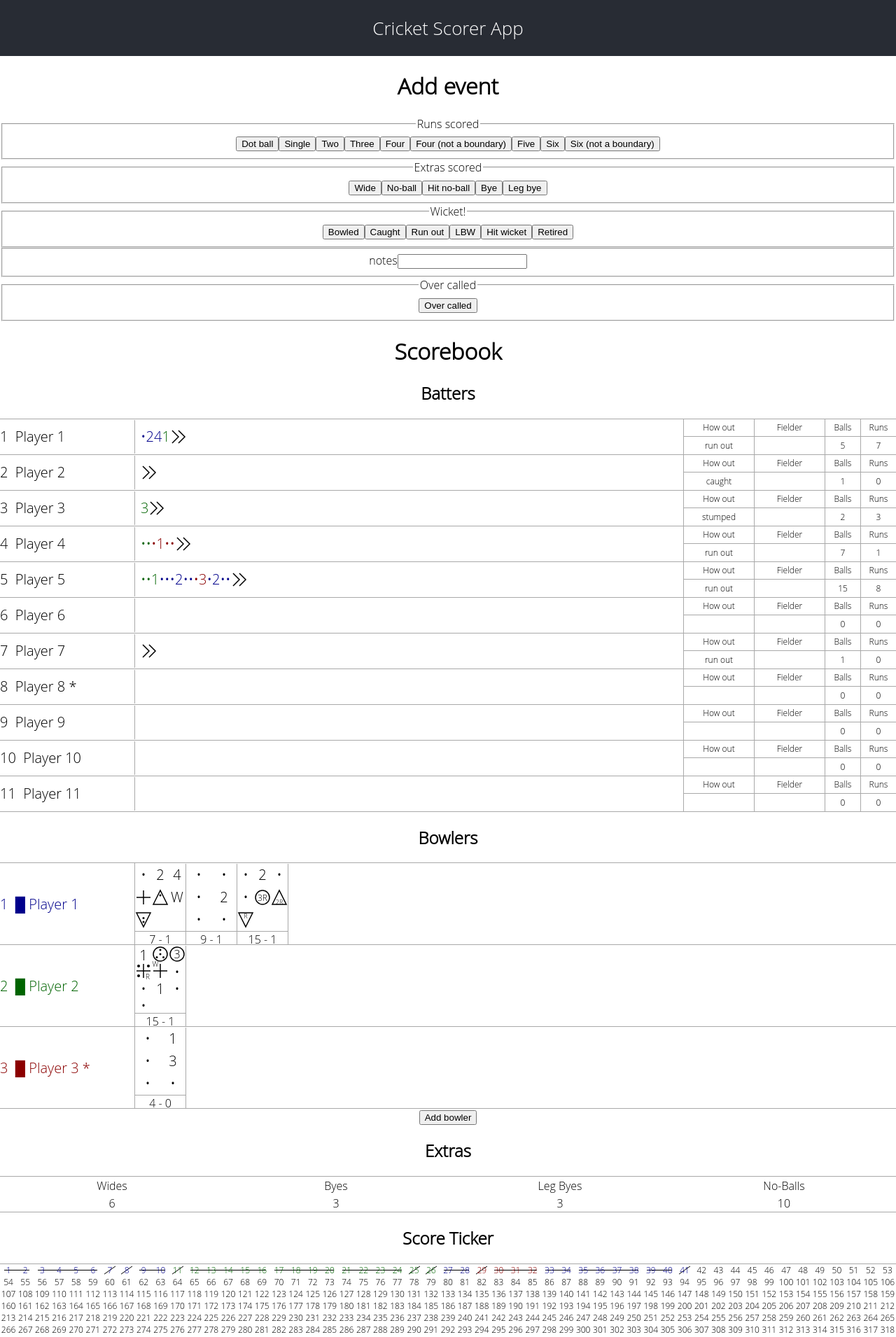
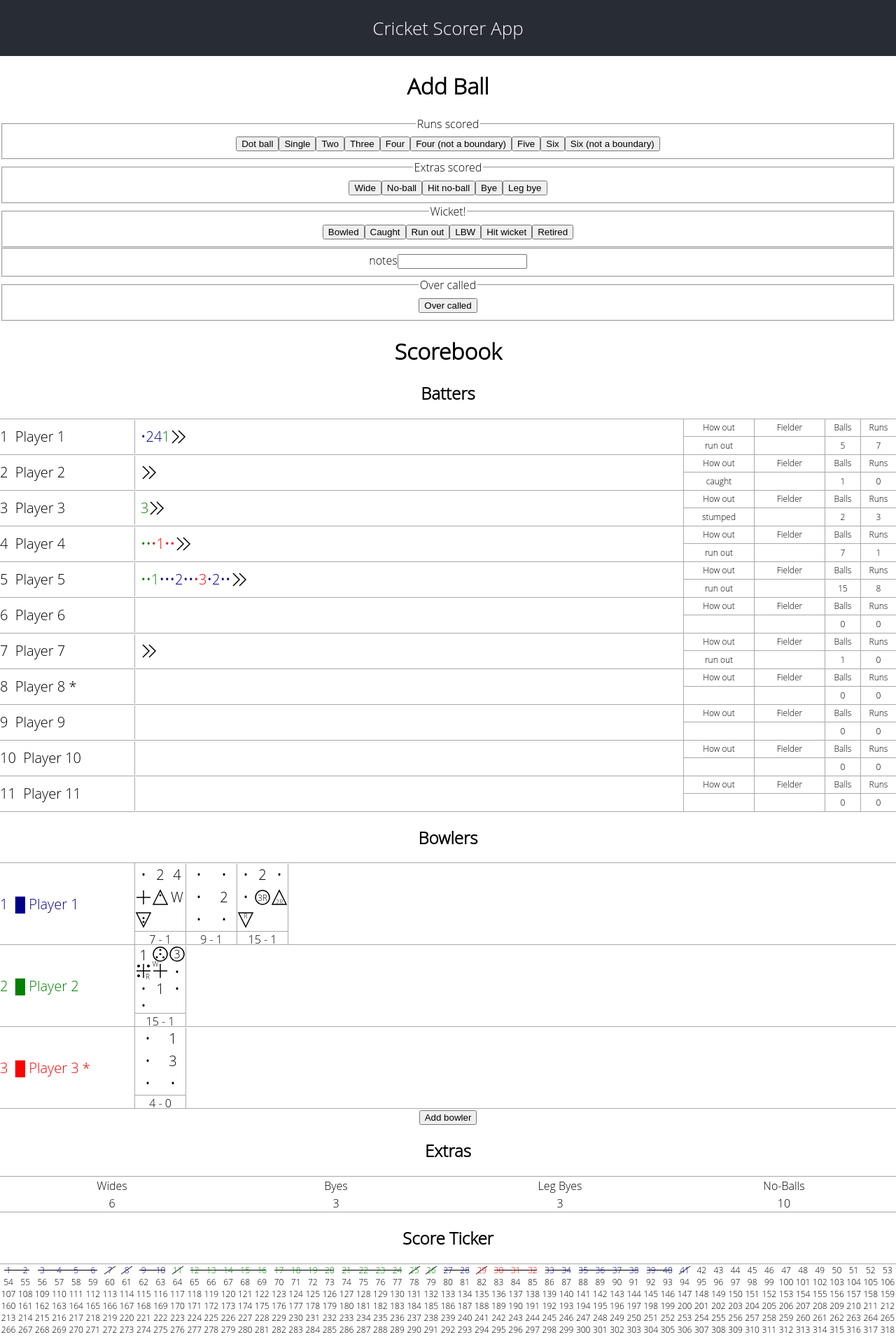
Before and after one commit to effortnottalent/cricket-scorer-app, a React (Create React App) app: page / in a window 1280 px wide. Shown: the top 1910 px of the page at 70% size. Built offline with nearby package versions, Linux system fonts and the light colour scheme.

Commit message:
edit balls seem to be working alright

```diff
--- a/src/App.js
+++ b/src/App.js
@@ -1,74 +1,40 @@
 import {
-  useReducer,
-  createContext
+  useState
 } from 'react';
-import eventsReducer from './eventsReducer.js';
-import playersReducer from './playersReducer.js';
 
 import './App.css';
 
 import Scoreboard from './Scoreboard';
 import BallByBall from './BallByBall.js';
-import AddOrUpdateEvent from './AddEvent.js';
+import CrupdateEvent from './CrupdateEvent.js';
 import Scorebook from './Scorebook.js';
 
-import { initialEvents } from './stubEventData.js';
+import { Contexts } from './Contexts.js';
 
-const initialPlayers = [
-  ...[...Array(11)].map((_, i) => ({ id: i, type: 'batter'})),
-  ...[...Array(3)].map((_, i) => ({ id: i, type: 'bowler'}))
-];
-
-export const EventsContext = createContext(initialEvents);
-export const PlayersContext = createContext(initialPlayers);
 
 function App() {
-  const [ events, eventDispatch ] = useReducer(eventsReducer, initialEvents);
-  const [ players, playerDispatch ] = useReducer(playersReducer, initialPlayers);
-
-  function handleAddEvent(event) {
-    eventDispatch({
-      type: 'addevent',
-      event: event
-    })
-  }
-
-  function handleEditEvent(event) {
-    eventDispatch({
-      type: 'editevent',
-      event: event
-    })
-  }
-
-  function handleChangePlayer(player) {
-    playerDispatch({
-      type: 'editplayer',
-      player: player
-    })
-  }
+  const [ eventToEdit, setEventToEdit ] = useState({});
 
   return (
     <div className="App">
       <header className="App-header">
         Cricket Scorer App
       </header>
-      <AddOrUpdateEvent
-        onAddEvent={handleAddEvent}
-        onEditEvent={handleEditEvent}
-        players={players}
-      />
-      <Scorebook
-        players={players}
-        onChangePlayer={handleChangePlayer}
-      />
-      <Scoreboard
-        events={events}
-        players={players}
-      />
-      <BallByBall
-        events={events}
-        players={players}
-      />
+      <Contexts>
+        {Object.keys(eventToEdit).length !== 0 ?
+          <>
+            <button onClick={() => setEventToEdit({})}>Add Ball</button>
+            <CrupdateEvent
+              key={eventToEdit.id}
+              eventToEdit={eventToEdit}
+            />
+          </> :
+          <CrupdateEvent eventToEdit={{}} />
+        }
+        <Scorebook onSelectEventToEdit={(id) => setEventToEdit(id)} />
+        <Scoreboard />
+        <BallByBall />
+      </Contexts>
     </div>
   );
 
--- a/src/BallByBall.js
+++ b/src/BallByBall.js
@@ -11,7 +11,7 @@ import {
 import {
     EventsContext,
     PlayersContext
-} from './App.js';
+} from './Contexts.js';
 
 export default function BallByBall() {
     const events = enrichEvents(useContext(EventsContext));
--- /dev/null
+++ b/src/Contexts.js
@@ -0,0 +1,74 @@
+import {
+    createContext,
+    useReducer
+} from 'react';
+
+import { initialEvents } from './stubEventData.js';
+
+const initialPlayers = [
+...[...Array(11)].map((_, i) => ({ id: i, type: 'batter'})),
+...[...Array(3)].map((_, i) => ({ id: i, type: 'bowler'}))
+];
+
+export const EventsContext = createContext(initialEvents);
+export const EventsDispatchContext = createContext(null);
+export const PlayersContext = createContext(initialPlayers);
+export const PlayersDispatchContext = createContext(null);
+
+export function Contexts({ children }) {
+
+    const [ events, eventsDispatch ] = useReducer(eventsReducer, initialEvents);
+    const [ players, playersDispatch ] = useReducer(playersReducer, initialPlayers);
+
+    return (
+        <EventsContext.Provider value={events}>
+            <EventsDispatchContext.Provider value={eventsDispatch}>
+                <PlayersContext.Provider value={players}>
+                    <PlayersDispatchContext.Provider value={playersDispatch}>
+                        {children}
+                    </PlayersDispatchContext.Provider>
+                </PlayersContext.Provider>
+            </EventsDispatchContext.Provider>
+        </EventsContext.Provider>
+    )
+}
+
+function eventsReducer(events, action) {
+    switch (action.type) {
+        case 'add':
+            return [
+                ...events,
+                {
+                    ...action.event,
+                    id: events.length
+                }
+            ];
+        case 'edit':
+            return [
+                ...events.filter(e => e.id !== action.event.id),
+                action.event
+            ];
+        default:
+          throw Error('Unknown action: ' + action.type);
+    }
+}
+
+function playersReducer(players, action) {
+    switch (action.type) {
+        case 'add':
+            return [
+                ...players,
+                {
+                    ...action.player,
+                    id: players.length
+                }
+            ];
+        case 'edit':
+            return players.map(player =>
+                player.id === action.player.id &&
+                    player.type === action.player.type ? action.player : player
+                );
+        default:
+          throw Error('Unknown action: ' + action.type);
+    }
+}
--- a/src/AddEvent.js
+++ b/src/CrupdateEvent.js
@@ -1,38 +1,60 @@
-import { useContext, useState } from 'react';
+import {
+    useContext,
+    useState
+} from 'react';
 import {
     runsScoredData,
     extrasScoredData,
     wicketScoredData
-} from './eventData';
-import { fieldPositionsList } from './FieldPositions';
+} from './eventData.js';
+import { fieldPositionsList } from './FieldPositions.js';
 import {
+    EventsDispatchContext,
     PlayersContext
-} from './App';
+} from './Contexts.js';
 import {
     formatSummary,
     getOffStrikeBatterId,
     getOnBowlBowlerId,
     getOnStrikeBatterId,
-    getPlayerName
+    getPlayerName,
+    isEmpty
 } from './calculations.js';
 
-const defaultEvent = {
-    notes: ''
-};
+export default function CrupdateEvent({ eventToEdit }) {
+    const [ event, setEvent ] = useState(eventToEdit);
+    const players = useContext(PlayersContext);
+    const eventsDispatch = useContext(EventsDispatchContext);
 
-export default function AddOrUpdateEvent({ onAddEvent, onEditEvent, eventToEdit }) {
-    const [ event, setEvent ] = useState({ ...(eventToEdit ?? defaultEvent) });
-    const players = useContext(PlayersContext);
+    const onStrikeBatterId = isEmpty(eventToEdit) ? getOnStrikeBatterId() :
+        event.onStrikeBatterId;
+    const offStrikeBatterId = isEmpty(eventToEdit) ? getOffStrikeBatterId() :
+        event.onStrikeBatterId;
+    const onBowlBowlerId = isEmpty(eventToEdit) ? getOnBowlBowlerId() :
+        event.onBowlBowlerId;
+
+    const handleAddEvent = (event) => {
+        eventsDispatch({
+            type: 'add',
+            event
+        })
+    }
+    const handleEditEvent = (event) => {
+        eventsDispatch({
+            type: 'edit',
+            event
+        })
+    }
 
     return (
         <div className='addevent'>
-            <h1>{eventToEdit ? 'Edit' : 'Add'} event</h1>
+            <h1>{ isEmpty(eventToEdit) ? 'Add' : 'Edit'} Ball</h1>
             <div className='addevent-form'>
                 <fieldset className='runs'>
                     <legend>Runs scored</legend>
                     {runsScoredData.map((data, index) => {
                         const selected = data.runs === event.runs &&
-                            (event.boundary === (data.boundary ?? false));
+                            ((event.boundary ?? false) === (data.boundary ?? false));
                         return <button
                             className={selected ? 'selected' : ''}
                             key={index}
@@ -86,6 +108,7 @@ export default function AddOrUpdateEvent({ onAddEvent, onEditEvent, eventToEdit
                             <select
                                 name='fieldPositionId'
                                 id='fieldPositionId'
+                                value={event.fieldPositionId}
                                 onChange={(e) => setEvent({
                                     ...event,
                                     fieldPositionId: e.target.value
@@ -111,7 +134,7 @@ export default function AddOrUpdateEvent({ onAddEvent, onEditEvent, eventToEdit
                                     batterOutId: e.target.value
                                 })}
                             >
-                                {[getOnStrikeBatterId(), getOffStrikeBatterId()]
+                                {[onStrikeBatterId, offStrikeBatterId]
                                     .map((batterId, index) =>
                                         (<option
                                             key={index}
@@ -132,7 +155,7 @@ export default function AddOrUpdateEvent({ onAddEvent, onEditEvent, eventToEdit
                     type='text'
                     name='notes'
                     id='notes'
-                    value={event.notes}
+                    value={event.notes ?? ''}
                     onChange={(e) => setEvent({
                         ...event,
                         notes: e.target.value
@@ -172,23 +195,27 @@ export default function AddOrUpdateEvent({ onAddEvent, onEditEvent, eventToEdit
                     </>
                 )}
             </fieldset>
-            {  !(event.runs === undefined &&
-                event.wicket === undefined &&
-                event.notes === '' &&
-                event.extras === undefined) &&
-
+            {Object.keys(event).length !== 0 &&
                 <fieldset className='confirm-ball'>
-                    <p>Batter {getOnStrikeBatterId() + 1} - {getPlayerName(players,
-                            getOnStrikeBatterId(), 'batter')} - on strike, facing
-                        bowler {getOnBowlBowlerId() + 1} - {getPlayerName(players,
-                            getOnBowlBowlerId(), 'bowler')}</p>
-                    <p>{formatSummary(event)}</p>
+                    {Object.keys(eventToEdit).length !== 0 &&
+                        <p>Ball {event.over + 1}.{event.ball + 1}</p>
+                    }
+                    <p>Batter {onStrikeBatterId + 1} - {getPlayerName(players,
+                            onStrikeBatterId, 'batter')} - on strike, facing
+                        bowler {onBowlBowlerId + 1} - {getPlayerName(players,
+                            onBowlBowlerId, 'bowler')}</p>
+                    <p>{formatSummary(event, players)}</p>
                     <legend>Confirm ball</legend>
                     <button onClick={() => {
-                        onAddEvent(event);
-                        setEvent({ ...defaultEvent });
+                        event.id ? handleEditEvent(event) : handleAddEvent(event);
+                        setEvent(isEmpty(eventToEdit) ? {} : event);
                     } }>Confirm</button>
-                    <button onClick={() => setEvent({ ...defaultEvent })}>Clear</button>
+                    <button onClick={() => {
+                        setEvent(isEmpty(eventToEdit) ? {} : eventToEdit);
+                    }}
+                    >
+                        Reset
+                    </button>
                 </fieldset>
             }
         </div>
--- a/src/Scorebook.js
+++ b/src/Scorebook.js
@@ -1,6 +1,8 @@
 import {
     useState,
-    useContext
+    useContext,
+    useRef,
+    useEffect
 } from 'react';
 import {
     getOnBowlBowlerId,
@@ -18,21 +20,38 @@ import {
 import { enrichEvents } from './calculations.js';
 import {
     EventsContext,
-    PlayersContext
-} from './App.js';
+    PlayersContext,
+    PlayersDispatchContext
+} from './Contexts.js';
 
 const bowlerColours = [
     'darkblue',
-    'darkgreen',
-    'darkred',
-    'darkpurple',
-    'darkbrown',
-    'green'
+    'green',
+    'red',
+    'purple',
+    'brown',
+    'orange'
 ];
 
-export default function Scorebook({ onChangePlayer }) {
+export default function Scorebook({ onSelectEventToEdit }) {
+
     const events = enrichEvents(useContext(EventsContext));
     const players = useContext(PlayersContext);
+    const playersDispatch = useContext(PlayersDispatchContext);
+
+    const handleEditPlayer = (player) => {
+        playersDispatch({
+            type: 'edit',
+            player
+        });
+    }
+    const handleAddPlayer = (player) => {
+        playersDispatch({
+            type: 'add',
+            player
+        });
+    }
+
     return (
         <div className='scorebook'>
             <h1>Scorebook</h1>
@@ -48,10 +67,11 @@ export default function Scorebook({ onChangePlayer }) {
                                 player={player}
                                 type='batter'
                                 index={player.id}
-                                onChange={onChangePlayer}
+                                onEditPlayer={handleEditPlayer}
                                 isOnStrike={player.id === getOnStrikeBatterId()}
                             />
                             <BatterLog
+                                onSelectEventToEdit={onSelectEventToEdit}
                                 events={events.filter(event =>
                                     event.onStrikeBatterId === player.id)}
                             />
@@ -75,20 +95,18 @@ export default function Scorebook({ onChangePlayer }) {
                                 player={player}
                                 type='bowler'
                                 index={player.id}
-                                onChange={onChangePlayer}
+                                onEditPlayer={handleEditPlayer}
                                 isOnStrike={player.id === getOnBowlBowlerId()}
                             />
                             <BowlerLog
+                                onSelectEventToEdit={onSelectEventToEdit}
                                 events={events.filter(event =>
                                     event.onBowlBowlerId === player.id)}
                             />
                         </div>
                     )}
                 </div>
-                <button onClick={() => onChangePlayer({
-                        type: 'bowler',
-                        id: players.filter(player => player.type === 'bowler').length
-                    })}
+                <button onClick={() => handleAddPlayer({ type: 'bowler' })}
                 >Add bowler</button>
             </div>
             <div className='extras'>
@@ -285,7 +303,7 @@ function BatterSummary({events}) {
     )
 }
 
-function PlayerNameEntry({ player, type, index, onChange, isOnStrike }) {
+function PlayerNameEntry({ player, type, index, onEditPlayer, isOnStrike }) {
     const [isEditing, setIsEditing] = useState(false);
     let playerContent;
     if(isEditing) {
@@ -293,15 +311,17 @@ function PlayerNameEntry({ player, type, index, onChange, isOnStrike }) {
             <input
                 className={type + '-name-edit'}
                 value={player?.name ?? ''}
-                onChange={(e) => {
-                    onChange({
+                onChange={(e) =>
+                    onEditPlayer({
                         ...player,
                         name: e.target.value,
                         type: type,
                         id: index
-                    });
+                    })
+                }
+                onBlur={(e) => {
+                    setIsEditing(false);
                 }}
-                onBlur={() => setIsEditing(false)}
             />
         );
     } else {
@@ -324,9 +344,27 @@ function PlayerNameEntry({ player, type, index, onChange, isOnStrike }) {
     );
 }
 
-function BatterLog({ events }) {
+function BatterLog({ events, onSelectEventToEdit }) {
+    const clickToEditBallRef = useRef(null);
+
+    useEffect(() => {
+        const currentRef = clickToEditBallRef.current;
+        const handleClick = (event) => {
+            let dataElement = event.target;
+            while(!dataElement.dataset.eventId) dataElement = dataElement.parentElement;
+            onSelectEventToEdit(events.find(e => e.id === Number(dataElement.dataset.eventId)));
+        }
+        currentRef.addEventListener('click', handleClick);
+        return () => {
+            currentRef.removeEventListener('click', handleClick);
+        };
+    }, [onSelectEventToEdit, events]);
+
     return (
-        <div className='batter-log'>
+        <div
+            ref={clickToEditBallRef}
+            className='batter-log'
+        >
             {events.map((event, index) =>
                 <BallLogEntry
                     key={'ball-log-' + index}
@@ -337,11 +375,29 @@ function BatterLog({ events }) {
     );
 }
 
-function BowlerLog({ events }) {
+function BowlerLog({ events, onSelectEventToEdit }) {
     const eventsByOver = groupEventsByOver(events);
     const cumulativeOverSummaries = calculateCumulativeOverSummaries(events);
+    const clickToEditBallRef = useRef(null);
+
+    useEffect(() => {
+        const currentRef = clickToEditBallRef.current;
+        const handleClick = (event) => {
+            let dataElement = event.target;
+            while(!dataElement.dataset.eventId) dataElement = dataElement.parentElement;
+            onSelectEventToEdit(events.find(e => e.id === Number(dataElement.dataset.eventId)));
+        }
+        currentRef.addEventListener('click', handleClick);
+        return () => {
+            currentRef.removeEventListener('click', handleClick);
+        };
+    }, [onSelectEventToEdit, events]);
+
     return (
-        <div className='bowler-log'>
+        <div
+            ref={clickToEditBallRef}
+            className='bowler-log'
+        >
             {eventsByOver.map((overEvents, index) =>
                 <div
                     key={'bowler-' + index}
@@ -385,6 +441,7 @@ const GlyphContainer = ({children}) => (<span className='bowler-glyph'>{children
 
 const BallContainer = ({overLength, isBatter, children, event}) => (
     <div
+        data-event-id={event.id}
         title={formatLongSummary(event, useContext(PlayersContext))}
         className={(isBatter ? 'batter' : 'bowler') + '-ball' + overClass(overLength)}>
         {children}
--- a/src/calculations.js
+++ b/src/calculations.js
@@ -4,26 +4,6 @@ let onStrikeBatterId = 0;
 let offStrikeBatterId = 1;
 let onBowlBowlerId = 0;
 let overCalled = false;
-
-export function getOnStrikeBatterId() {
-    return onStrikeBatterId;
-}
-
-export function getOffStrikeBatterId() {
-    return offStrikeBatterId;
-}
-
-export function getOnBowlBowlerId() {
-    return onBowlBowlerId;
-}
-
-export function isOverCalled() {
-    return overCalled;
-}
-
-export const getPlayerName = (players, id, type) =>
-    players.filter(player => player.type === type)
-        [id]?.name ?? 'Player ' + (id + 1);
 
 export function enrichEvents(events) {
     onStrikeBatterId = 0;
@@ -33,7 +13,6 @@ export function enrichEvents(events) {
     let offBowlBowlerId = 1;
     let ball = 0;
     let over = 0;
-    let id = 0;
 
     return events.slice().sort((a, b) => a.id - b.id).map(event => {
 
@@ -43,8 +22,7 @@ export function enrichEvents(events) {
             offStrikeBatterId,
             onBowlBowlerId,
             over,
-            ball,
-            id: id++,
+            ball
         };
 
         overCalled = event.overCalled ?? false;
@@ -79,6 +57,31 @@ export function enrichEvents(events) {
         return enrichedEvent;
     }).filter(event => event != null);
 }
+
+export function getOnStrikeBatterId() {
+    return onStrikeBatterId;
+}
+
+export function getOffStrikeBatterId(event) {
+    return offStrikeBatterId;
+}
+
+export function getOnBowlBowlerId() {
+    return onBowlBowlerId;
+}
+
+export function isOverCalled() {
+    return overCalled;
+}
+
+export function isEmpty(object) {
+    return Object.keys(object).length === 0;
+}
+
+export const getPlayerName = (players, id, type) =>
+    players.filter(player => player.type === type)
+        [id]?.name ?? 'Player ' + (id + 1);
+
 
 export function calculateRunsIncludingExtras(events) {
     return events.reduce((acc, event) => {
@@ -146,12 +149,6 @@ export function calculatePartnershipAtWicket(events, wicket) {
             Number.MAX_SAFE_INTEGER)));
 }
 
-export function getOverNumberValue(events) {
-    const lastEvent = events[events.length - 1];
-    return (lastEvent.over + (isOverCalled ? 1 : 0)) + '.' +
-        (isOverCalled ? 0 : (lastEvent.ball + 1));
-}
-
 export const groupEventsByOver = (events) => events.reduce((acc, event) => {
     event.ball === 0 ? acc.push([ event ]) : acc[acc.length - 1].push(event);
     return acc;
@@ -187,9 +184,9 @@ export function formatSummary(event, players) {
             wicketDetail += ' behind';
         }
     }
-    const batterOut = (event.batterOutId ?? event.onStrikeBatterId);
-    const wicketSummary = event.wicket ? (batterOut !== event.onStrikeBatterId ?
-        'batter ' + getPlayerName(players, event.onStrikeBatterId, 'batter')
+    const batterOut = Number(event.batterOutId ?? event.onStrikeBatterId);
+    const wicketSummary = event.wicket ? (!isNaN(batterOut) && batterOut !== event.onStrikeBatterId ?
+        'batter ' + getPlayerName(players, batterOut, 'batter')
         + ' ' : '') + wicketDetail : '';
     const runsSummary = 'went to ' +
         fieldPositionsList[event.fieldPositionId ?? 0].label + (event.runs ?
--- a/src/eventsReducer.js
+++ /dev/null
@@ -1,16 +0,0 @@
-export default function eventsReducer(events, action) {
-    switch (action.type) {
-        case 'addevent':
-            return [
-                ...events,
-                action.event
-            ];
-        case 'editevent':
-            return [
-                ...events.filter(e => e.id !== action.event.id),
-                action.event
-            ];
-        default:
-          throw Error('Unknown action: ' + action.type);
-    }
-}
```
Also changed, not shown: src/Scoreboard.js (+5 -4 lines).
